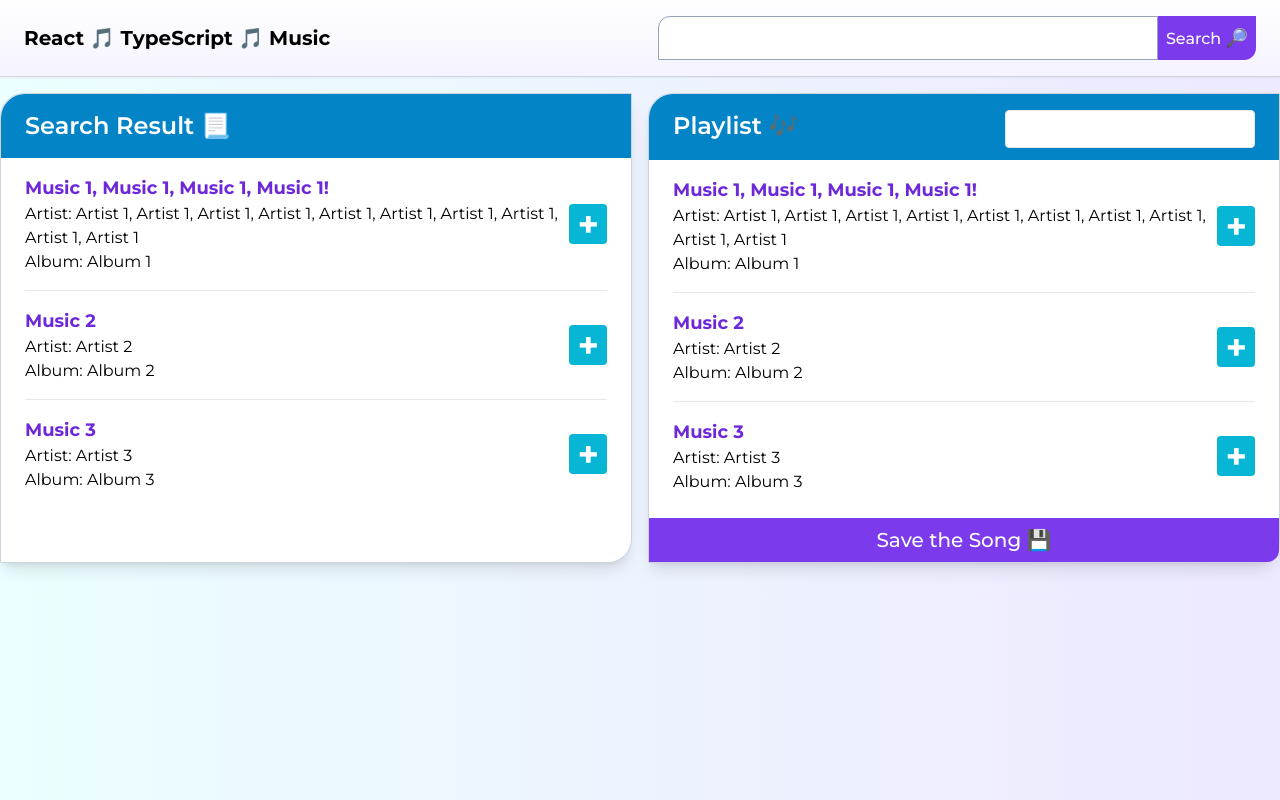
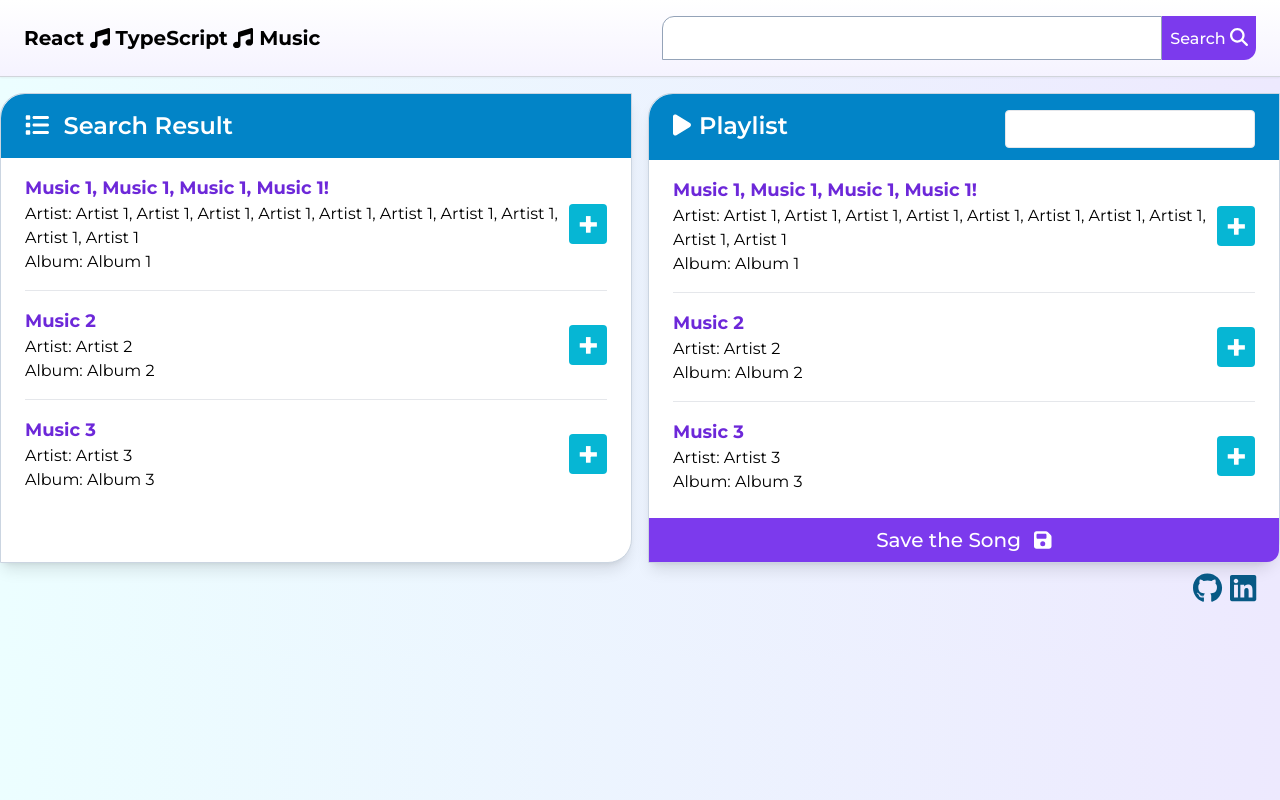
Before and after one commit to kizuyoko/react-typescript-music, a React (Vite) app: page / in a window 1280 px wide. Built offline with nearby package versions, Linux system fonts and the light colour scheme; what tailwindcss-animated would draw is missing.

Commit message:
Fontawsome

```diff
--- a/index.html
+++ b/index.html
@@ -2,8 +2,8 @@
 <html lang="en">
   <head>
     <meta charset="UTF-8">
-    <link rel="shortcut icon" href="/favicon.svg" />
-    <link rel="icon" href="/favicon.svg" sizes="any" />
+    <link rel="shortcut icon" href="/favicon.svg">
+    <link rel="icon" href="/favicon.svg" sizes="any">
     <meta name="viewport" content="width=device-width, initial-scale=1.0">
     <link rel="preconnect" href="https://fonts.googleapis.com">
     <link rel="preconnect" href="https://fonts.gstatic.com" crossorigin>
--- a/package.json
+++ b/package.json
@@ -10,6 +10,10 @@
     "preview": "vite preview"
   },
   "dependencies": {
+    "@fortawesome/fontawesome-svg-core": "^6.6.0",
+    "@fortawesome/free-brands-svg-icons": "^6.6.0",
+    "@fortawesome/free-solid-svg-icons": "^6.6.0",
+    "@fortawesome/react-fontawesome": "^0.2.2",
     "react": "^18.3.1",
     "react-dom": "^18.3.1",
     "tailwindcss-animated": "^1.1.2"
--- a/src/App.tsx
+++ b/src/App.tsx
@@ -1,3 +1,4 @@
+import Footer from "./components/Footer";
 import Header from "./components/Header";
 import Playlist from "./components/Playlist";
 import SearchResults from "./components/SearchResults";
@@ -16,6 +17,7 @@ function App() {
           <Playlist playlist={DUMMYDATA} />
         </section>
       </main>
+      <Footer />
     </>
   )
 }
--- /dev/null
+++ b/src/components/Footer.tsx
@@ -0,0 +1,16 @@
+import { FontAwesomeIcon } from '@fortawesome/react-fontawesome';
+import '../icons';
+
+function Footer() {
+
+  return (
+    <footer className="container p-6 pt-0 mx-auto flex justify-center items-center md:justify-end md:items-end text-sky-800 text-3xl">
+      <a href="https://github.com/kizuyoko/react-typescript-music" target="_blank" className="hover:opacity-70">
+        <FontAwesomeIcon icon={['fab', 'github']} className="mr-2" />
+      </a>
+      <a href="https://www.linkedin.com/in/kizuyoko/" target="_blank" className="hover:opacity-70"><FontAwesomeIcon icon={['fab', 'linkedin']} /></a>
+    </footer>
+  )
+}
+
+export default Footer;
--- a/src/components/Header.tsx
+++ b/src/components/Header.tsx
@@ -1,11 +1,13 @@
 import SearchBar from "./SearchBar";
+import { FontAwesomeIcon } from '@fortawesome/react-fontawesome';
+import '../icons';
 
 function Header() {
 
   return (
     <header className="bg-gradient-to-b from-white to-violet-50 border-b border-gray-300 shadow-sm  animate-fade-down">
       <div className="container mx-auto flex flex-col md:flex-row items-center md:justify-between ">
-        <h1 className="pt-4 px-6 pb-0 md:pt-0 text-xl font-bold max-[380px]:text-[16px]">React 🎵 TypeScript 🎵 Music</h1>
+        <h1 className="pt-4 px-6 pb-0 md:pt-0 text-xl font-bold max-[380px]:text-[16px] max-[380px]:px-4">React <FontAwesomeIcon icon="music" /> TypeScript <FontAwesomeIcon icon="music" /> Music</h1>
         <SearchBar />
       </div>
     </header>
--- a/src/components/Playlist.tsx
+++ b/src/components/Playlist.tsx
@@ -1,6 +1,8 @@
 import { useState } from "react";
 import Tracklist from "./Tracklist";
 import { Music } from "../util/MusicType";
+import { FontAwesomeIcon } from '@fortawesome/react-fontawesome';
+import '../icons';
 
 function Playlist(props: {playlist: Music[]}) {
   const [playlistText, setPlaylistText] = useState("");
@@ -17,7 +19,7 @@ function Playlist(props: {playlist: Music[]}) {
   return (
     <form onSubmit={playlistSubmitHandler}>
       <div className="flex flex-col lg:flex-row bg-sky-600  py-4 px-6 pb-3 rounded-tl-[24px]">
-        <h2 className="grow text-white text-2xl font-semibold">Playlist 🎶</h2>
+        <h2 className="grow text-white text-2xl font-semibold"><FontAwesomeIcon icon="play" className="mr-2" />Playlist</h2>
         <input
           id="playlist"
           name="playlist"
@@ -30,7 +32,7 @@ function Playlist(props: {playlist: Music[]}) {
       </div>
       <Tracklist list={props.playlist} />
 
-      <button className="text-white round-half-small p-2 bg-violet-600 hover:opacity-80 mt-2 w-full text-xl font-medium rounded-br-[24px]">Save the Song 💾</button>
+      <button className="text-white round-half-small p-2 bg-violet-600 hover:opacity-80 mt-2 w-full text-xl font-medium rounded-br-[24px]">Save the Song <FontAwesomeIcon icon="floppy-disk" className="ml-2" /></button>
     </form>
   )
 }
--- a/src/components/SearchBar.tsx
+++ b/src/components/SearchBar.tsx
@@ -1,4 +1,6 @@
 import { useState } from "react";
+import { FontAwesomeIcon } from '@fortawesome/react-fontawesome';
+import '../icons';
 
 function SearchBar() {
   const [searchText, setSearchText] = useState("");
@@ -14,7 +16,7 @@ function SearchBar() {
 
   return (
     <form
-      className="flex items-center px-6 py-4"
+      className="flex items-center md:px-6 p-4"
       onSubmit={onSearchHandler}
     >
       <input
@@ -23,11 +25,11 @@ function SearchBar() {
         value={searchText}
         type="text"
         aria-label="Search a Song"
-        className="border border-slate-400 rounded-tl-[12px] p-2 px-4 lg:w-[500px] focus:outline-none focus:border-slate-600 h-11 max-[360px]:w-[200px] "
+        className="border border-slate-400 rounded-tl-[12px] p-2 px-4 lg:w-[500px] focus:outline-none focus:border-slate-600 h-11 max-[360px]:w-full"
         onChange={onChangeHandler}
       />
       <button className=" bg-violet-600 hover:opacity-80 text-white rounded-br-[12px] px-2 py-1 font-medium h-11">
-        Search <span className="hidden md:inline text-lg">🔎</span>
+        Search <span className="hidden md:inline text-lg"><FontAwesomeIcon icon="search" /></span>
       </button>
     </form>
   )
--- a/src/components/SearchResults.tsx
+++ b/src/components/SearchResults.tsx
@@ -1,11 +1,13 @@
 import { Music } from "../util/MusicType"
 import Tracklist from "./Tracklist"
+import { FontAwesomeIcon } from '@fortawesome/react-fontawesome';
+import '../icons';
 
 function SearchResults(props: { searchResults: Music[] }) {
 
   return (
     <>
-      <h2 className="bg-sky-600 text-white text-2xl py-4 px-6 font-semibold rounded-tl-[24px]">Search Result 📃</h2>
+      <h2 className="bg-sky-600 text-white text-2xl py-4 px-6 font-semibold rounded-tl-[24px]"><FontAwesomeIcon icon="list" className="mr-2" /> Search Result </h2>
       <Tracklist list={props.searchResults} />
     </>
   )
--- /dev/null
+++ b/src/icons.ts
@@ -0,0 +1,6 @@
+import { library } from '@fortawesome/fontawesome-svg-core';
+import { faGithub } from '@fortawesome/free-brands-svg-icons';
+import { faMusic, faList, faSearch, faFloppyDisk, faPlay } from '@fortawesome/free-solid-svg-icons';
+import { faLinkedin } from '@fortawesome/free-brands-svg-icons';
+
+library.add(faGithub, faMusic, faList, faLinkedin, faSearch, faFloppyDisk, faPlay); // Add icons to the library
--- a/tsconfig.app.json
+++ b/tsconfig.app.json
@@ -18,7 +18,10 @@
     "strict": true,
     "noUnusedLocals": true,
     "noUnusedParameters": true,
-    "noFallthroughCasesInSwitch": true
+    "noFallthroughCasesInSwitch": true,
+
+    "esModuleInterop": true
+
   },
   "include": ["src"]
 }
```
Also changed, not shown: 1 other file (tests, documents, lock files or other folders).
